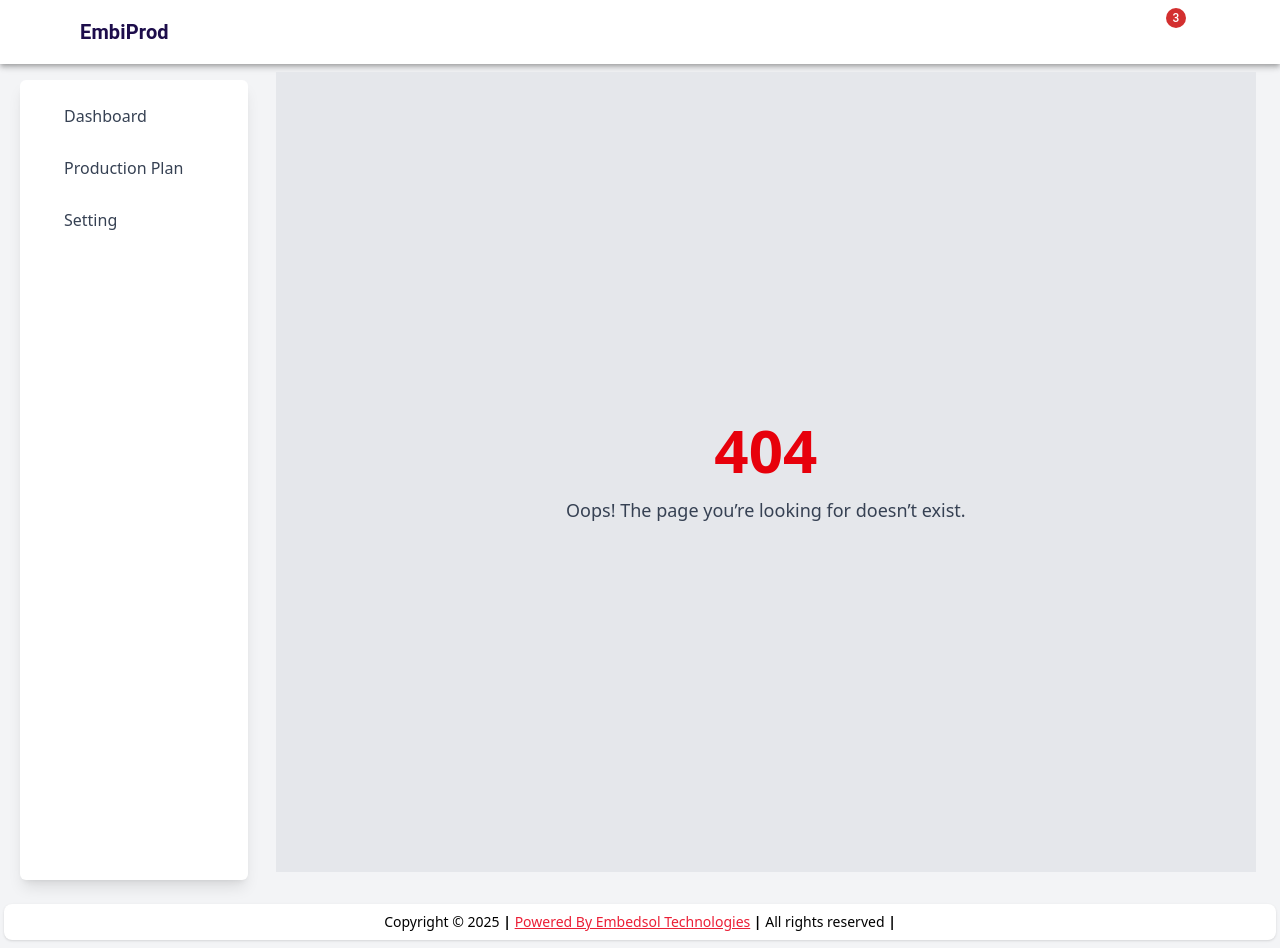
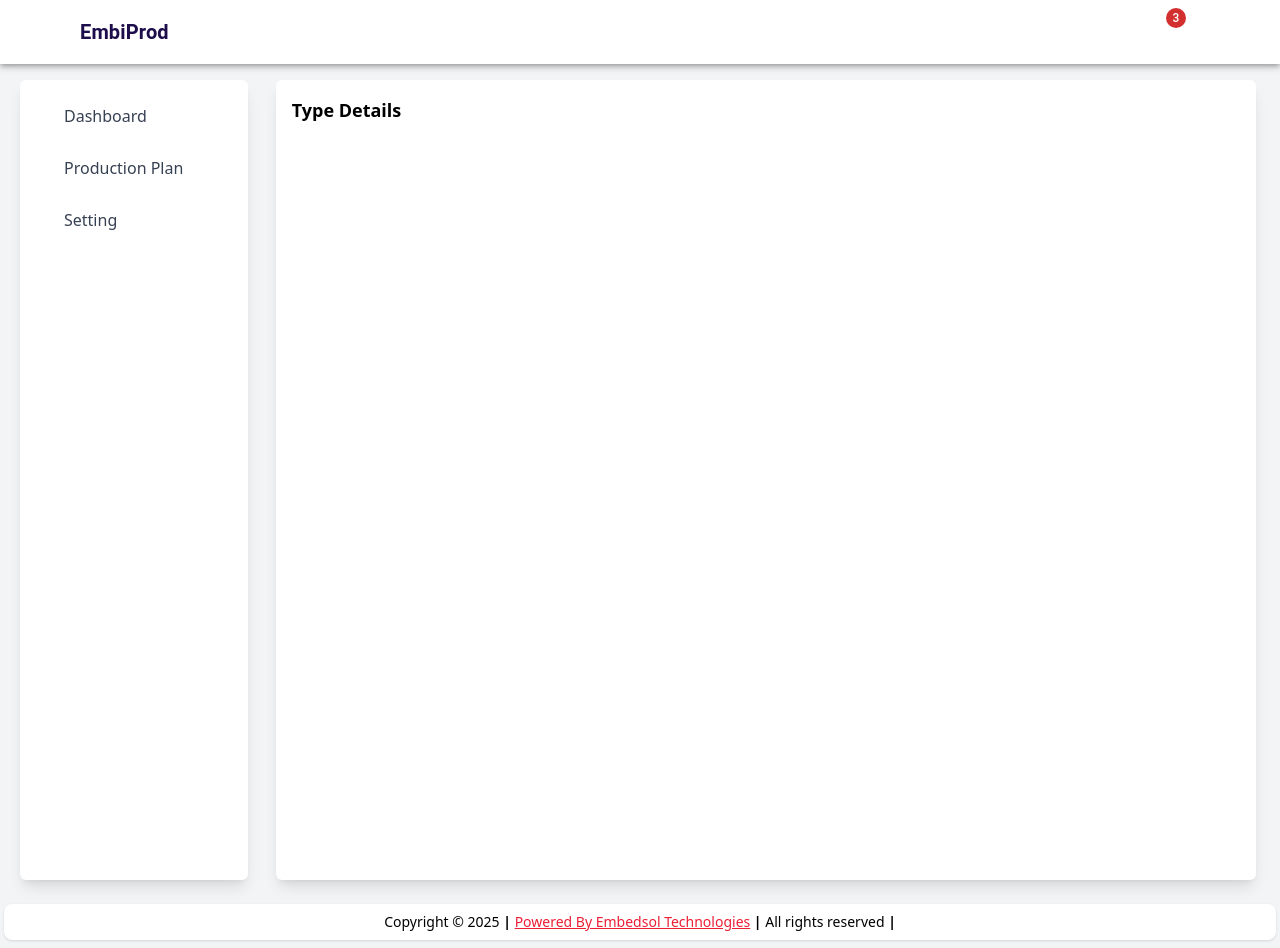
Before and after one commit to arbajbegade/EmbiMold, a React (Vite) app: page /setting/type in a window 1280 px wide. Before the commit this address had no page. Built offline with nearby package versions, Linux system fonts and the light colour scheme; sample sign-in values are in the browser's storage; some icons are missing; what mqtt would draw is missing.

Commit message:
PATCH: Settings

```diff
--- a/src/App.jsx
+++ b/src/App.jsx
@@ -6,10 +6,12 @@ import Index from "./component/AppBar/Index";
 import PageNotFound from "./login/PageNotFound";
 import Login from "./login/Login";
 import theme from "./theme";
-import Dashboard from "./component/dashboard/list";
 import DashboardRoutes from "./component/dashboard/route"
 import PlanRoutes from "./component/prod plan/route";
 import MoldROutes from "./component/mold/route";
+import Droutes from "./component/department/route";
+import MachineRoute from "./component/machine/route";
+import TypeRoute from "./component/type/route";
 
 export default function App() {
   return (
@@ -21,6 +23,9 @@ export default function App() {
             {DashboardRoutes}
             {PlanRoutes}
             {MoldROutes}
+            {Droutes}
+            {MachineRoute}
+            {TypeRoute}
             <Route path="*" element={<PageNotFound />} />
           </Route>
 
--- a/src/component/AppBar/Sidebar.jsx
+++ b/src/component/AppBar/Sidebar.jsx
@@ -5,9 +5,9 @@ import DashboardIcon from '@mui/icons-material/Dashboard';
 import BarChartIcon from '@mui/icons-material/BarChart';
 import ExpandMoreIcon from '@mui/icons-material/ExpandMore';
 import ExpandLessIcon from '@mui/icons-material/ExpandLess';
-import PersonIcon from '@mui/icons-material/Person';
-import AdminPanelSettingsIcon from '@mui/icons-material/AdminPanelSettings';
-import InboxIcon from '@mui/icons-material/Inbox';
+import OtherHousesIcon from '@mui/icons-material/OtherHouses';
+import LaptopChromebookIcon from '@mui/icons-material/LaptopChromebook';
+import MergeTypeIcon from '@mui/icons-material/MergeType';
 
 function SidebarMenu({ isSidebarOpen }) {
     return (
@@ -17,9 +17,9 @@ function SidebarMenu({ isSidebarOpen }) {
                 <NavItem to="/productionplan" icon={<BarChartIcon />} text="Production Plan" />
 
                 <DropdownNavItem text="Setting" icon={<SettingsIcon />}>
-                    <NavItem to="/setting/user" icon={<PersonIcon />} text="Users" />
-                    <NavItem to="/setting/roles" icon={<AdminPanelSettingsIcon />} text="Roles" />
-                    <NavItem to="/setting/mold" icon={<InboxIcon />} text="Mold" />
+                    <NavItem to="/setting/department" icon={<OtherHousesIcon />} text="Departments" />
+                    <NavItem to="/setting/machine" icon={<LaptopChromebookIcon />} text="Machines" />
+                    <NavItem to="/setting/type" icon={<MergeTypeIcon />} text="Types" />
                 </DropdownNavItem>
             </ul>
         </div>
--- a/src/component/dashboard/details/MoldDetails.jsx
+++ b/src/component/dashboard/details/MoldDetails.jsx
@@ -24,8 +24,6 @@ const MoldDetails = () => {
     const handleMessage = (incomingTopic, message) => {
       try {
         const payload = JSON.parse(message.toString());
-        console.log(incomingTopic, payload)
-        const parts = incomingTopic.split("/");
 
         const topicParts = incomingTopic.split("/");
         if (topicParts.length < 5) return;
@@ -70,7 +68,6 @@ const MoldDetails = () => {
       mqttClient.removeListener("message", handleMessage);
     };
   }, [id]);
-  console.log('allDetails',allDetails)
   return (
     <div className="my-2 w-full h-full p-4 bg-white rounded-md shadow-lg">
       <h2 className="text-lg font-bold mb-4">Machine Name: {id}</h2>
--- /dev/null
+++ b/src/component/department/list.jsx
@@ -0,0 +1,11 @@
+import React from 'react'
+
+const DepartmentList = () => {
+  return (
+    <div className="my-2 pt-4 w-full h-full p-4 bg-white rounded-md shadow-lg">
+      <h2 className="text-lg font-semibold mb-6">Department Details</h2>
+    </div>
+  )
+}
+
+export default DepartmentList
--- /dev/null
+++ b/src/component/department/route.jsx
@@ -0,0 +1,9 @@
+import { Route } from "react-router-dom";
+import DepartmentList from "./list";
+
+const Droutes = (
+    <>
+        <Route path="/setting/department" element={<DepartmentList />} />
+    </>
+)
+export default Droutes;
--- /dev/null
+++ b/src/component/machine/details.jsx
@@ -0,0 +1,9 @@
+import React from 'react'
+
+const details = () => {
+  return (
+    <div>details</div>
+  )
+}
+
+export default details
--- /dev/null
+++ b/src/component/machine/list.jsx
@@ -0,0 +1,11 @@
+import React from 'react'
+
+const MachineList = () => {
+  return (
+    <div className="my-2 pt-4 w-full h-full p-4 bg-white rounded-md shadow-lg">
+      <h2 className="text-lg font-semibold mb-6">Machine Details</h2>
+    </div>
+  )
+}
+
+export default MachineList
--- /dev/null
+++ b/src/component/machine/route.jsx
@@ -0,0 +1,9 @@
+import { Route } from "react-router-dom";
+import MachineList from "./list";
+
+const MachineRoute = (
+    <>
+        <Route path="/setting/machine" element={<MachineList />} />
+    </>
+)
+export default MachineRoute;
--- /dev/null
+++ b/src/component/type/list.jsx
@@ -0,0 +1,11 @@
+import React from 'react'
+
+const TypeList = () => {
+  return (
+    <div className="my-2 pt-4 w-full h-full p-4 bg-white rounded-md shadow-lg">
+      <h2 className="text-lg font-semibold mb-6">Type Details</h2>
+    </div>
+  )
+}
+
+export default TypeList
--- /dev/null
+++ b/src/component/type/route.jsx
@@ -0,0 +1,9 @@
+import { Route } from "react-router-dom";
+import TypeList from "./list";
+
+const TypeRoute = (
+    <>
+        <Route path="/setting/type" element={<TypeList />} />
+    </>
+)
+export default TypeRoute;
```
Lines whose indentation alone changed are shown as unchanged.
